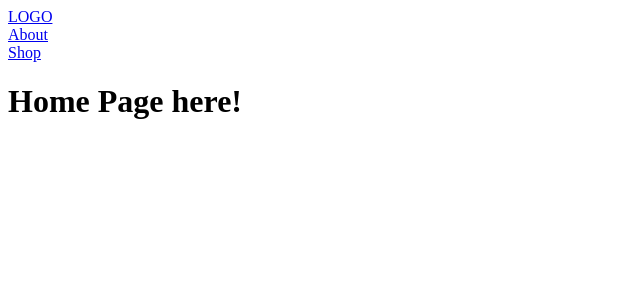
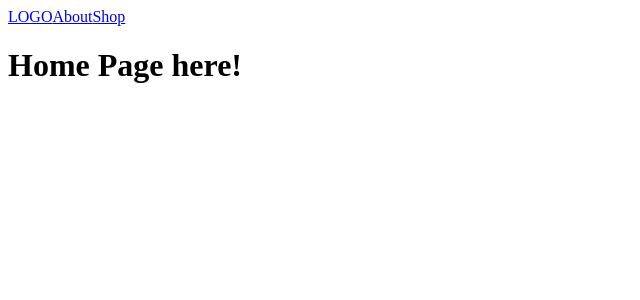
Before and after one commit to pengai123/food-finder, a React app: page / in a window 1280 px wide. Shown: the top 300 px of the page, without its empty margins (0-640 px from the left). Built offline with nearby package versions, Linux system fonts and the light colour scheme; the HTML template or start-up script is replaced by a standard one.

Commit message:
added icon information into item details

```diff
--- a/client/src/components/ItemDetail.jsx
+++ b/client/src/components/ItemDetail.jsx
@@ -1,23 +1,34 @@
 import React, { useState, useEffect } from 'react';
 import axios from "axios";
 
-export default function ItemDetail(match) {
+export default function ItemDetail({ match, location }) {
 
 	const [itemId, setItemId] = useState("");
 	const [itemName, setItemName] = useState("");
+	const [icon, setIcon] = useState("")
 
 	useEffect(() => {
-		console.log('match:', match)
-		console.log('id:', match.match.params.id)
-		setItemId(match.match.params.id)
-		setItemName(match.match.params.name)
+		console.log('id:', match.params.id)
+		console.log('icon:', location.currentBanner.images.icon)
+		setItemId(match.params.id)
+		setItemName(match.params.name)
+		setIcon(location.currentBanner.images.icon)
+
+		return () => {
+			setItemId("")
+			setItemName("")
+			setIcon("")
+		}
 	}, [])
 
 	return (
-		<div className="page-container">
+		<div className="page-container item-detail-container">
 			<h1>Item Detail</h1>
-			<h2>item id: { itemId }</h2>
-			<h2>item name: { itemName }</h2>
+			<h2>item id: {itemId}</h2>
+			<h2>item name: {itemName}</h2>
+			<div className="icon-container">
+				<img src={icon} className="icon"></img>
+			</div>
 		</div>
 	)
 }
--- a/client/src/components/Nav.jsx
+++ b/client/src/components/Nav.jsx
@@ -4,15 +4,15 @@ import { Link } from "react-router-dom"
 export default function Nav() {
 	return (
 		<div className="navbar">
-			<Link to="/" className="navbar-logo">
-				<div>LOGO</div>
+			<Link to="/" className="navbar-logo link">
+				LOGO
 			</Link>
-			<Link to="/about" className="navbar-item">
-				<div>About</div>
+			<Link to="about" className="navbar-item link">
+				About
 			</Link>
-			<Link to="/shop" className="navbar-item">
-				<div>Shop</div>
+			<Link to="/shop" className="navbar-item link">
+				Shop
 			</Link>
-		</div>
+		</div >
 	)
 }
--- a/client/src/components/Shop.jsx
+++ b/client/src/components/Shop.jsx
@@ -12,6 +12,9 @@ export default function Shop() {
 				setBanners(result.data.data)
 				console.log('result.data.data:', result.data.data)
 			})
+		return () => {
+			setBanners([])
+		}
 	}, [])
 
 	return (
@@ -20,7 +23,12 @@ export default function Shop() {
 			<ul className="banner-list">
 				{banners.map(banner => (
 					<li className="banner-list-item" key={banner.id}>
-						<Link className="link" to={`/shop/${banner.id}/${banner.devName}`}>
+						<Link className="link" to={
+							{
+								pathname: `/shop/${banner.id}/${banner.devName}`,
+								currentBanner: banner
+							}
+						}>
 							{banner.devName}
 						</Link>
 					</li>
```
Also changed, not shown: 3 other files (tests, documents, lock files or other folders).
